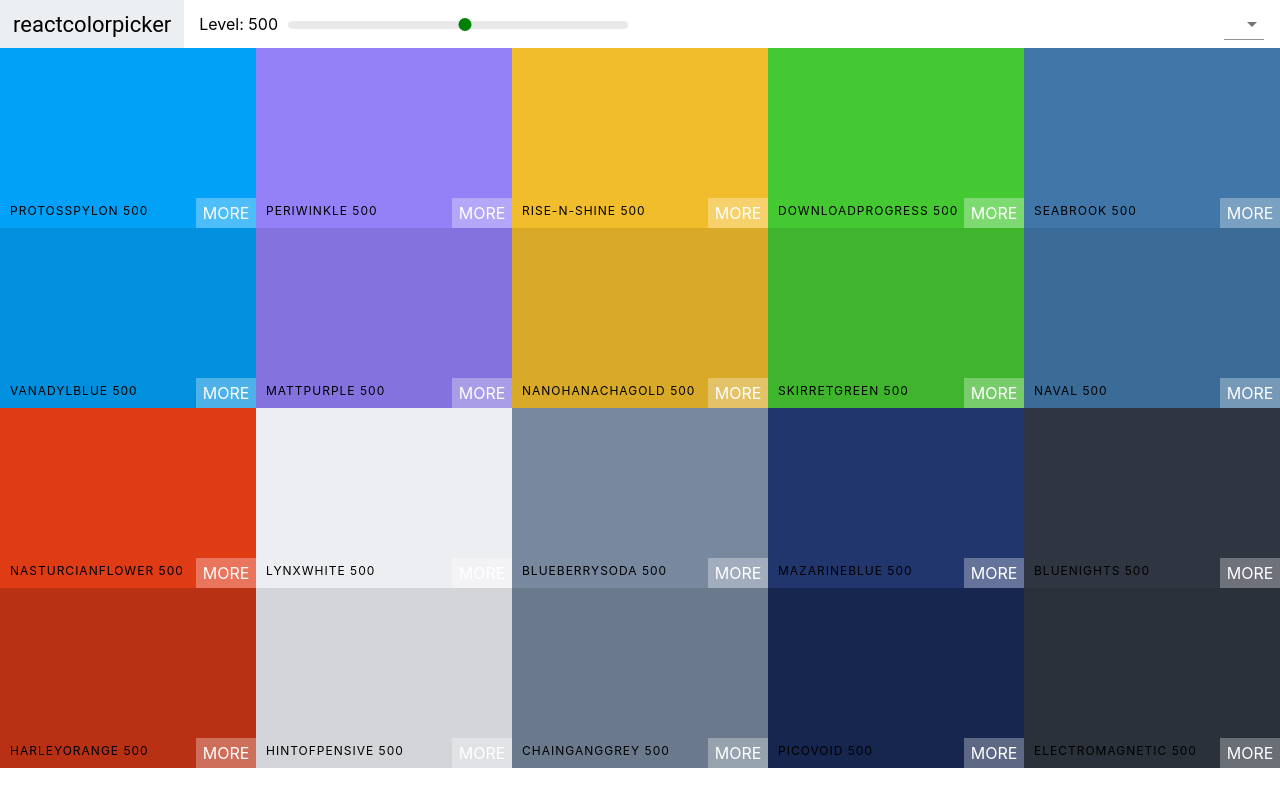
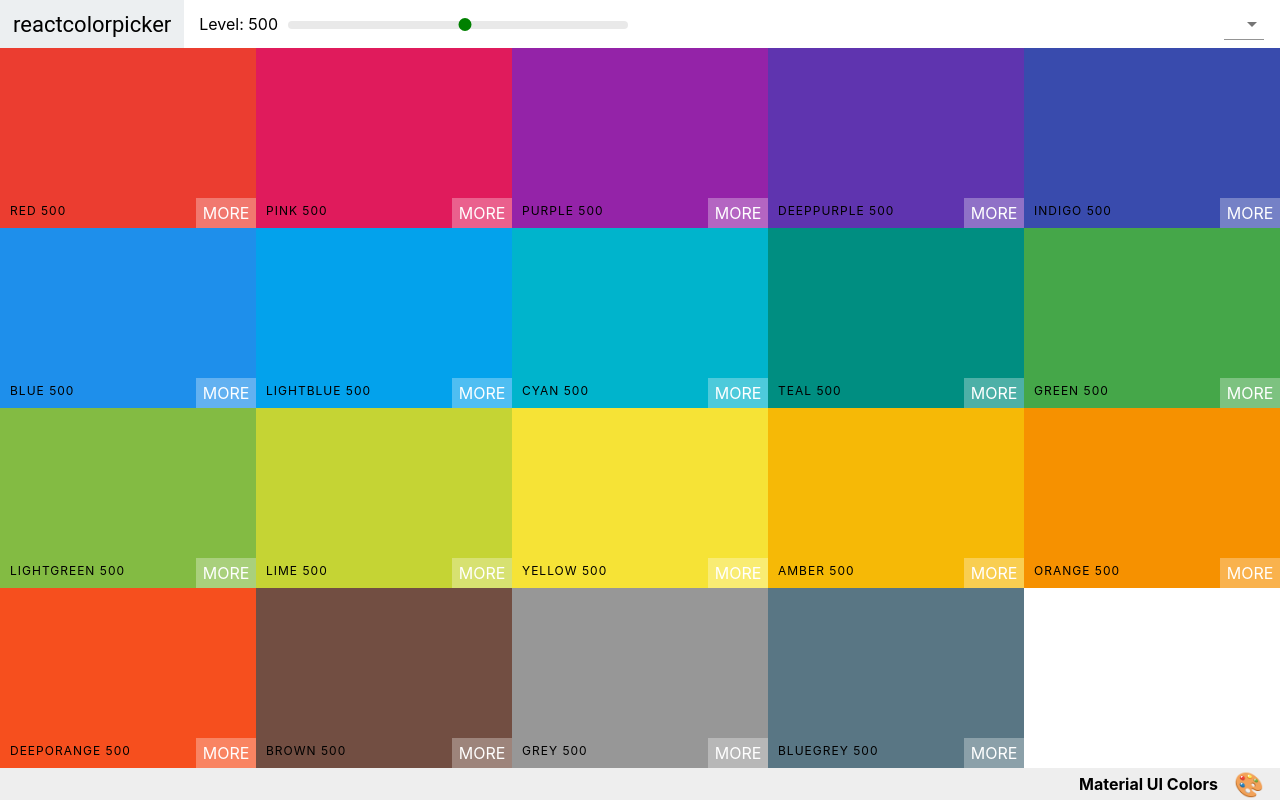
Before and after one commit to JasonDollar/color-picker-project, a React (Create React App) app: page / in a window 1280 px wide. Built offline with nearby package versions, Linux system fonts and the light colour scheme.

Commit message:
add palette footer

```diff
--- a/src/App.js
+++ b/src/App.js
@@ -12,7 +12,7 @@ const AppContainer = styled.div`
 function App() {
   return (
     <AppContainer>
-      <Palette palette={generatePalette(seedColors[5])} />
+      <Palette palette={generatePalette(seedColors[0])} />
     </AppContainer>
   )
 }
--- a/src/components/Palette.js
+++ b/src/components/Palette.js
@@ -9,6 +9,20 @@ const PaletteDiv = styled.div`
   height: 100vh;
   .Palette-colors {
     height: 90%;
+  }
+`
+
+const Footer = styled.footer`
+  background: #eee;
+  height: 4vh;
+  display: flex;
+  justify-content: flex-end;
+  align-items: center;
+  font-weight: bold;
+
+  & .emoji {
+    font-size: 1.5rem;
+    margin: 0 1rem;
   }
 `
 
@@ -26,9 +40,13 @@ const Palette = ({ palette }) => {
       <Navbar changeSliderLevel={changeSliderLevel} level={level} handleSelectChange={e => setFormat(e.target.value)} format={format} />
       <div className="Palette-colors">
         {palette.colors[level].map(item => (
-          <ColorBox key={item.name + 'key'} background={item[format]} name={item.name} />
+          <ColorBox key={item.id} background={item[format]} name={item.name} />
         ))}
       </div>
+      <Footer>
+        {palette.paletteName}
+        <span className="emoji">{palette.emoji}</span>
+      </Footer>
     </PaletteDiv>
   )
 }
```
